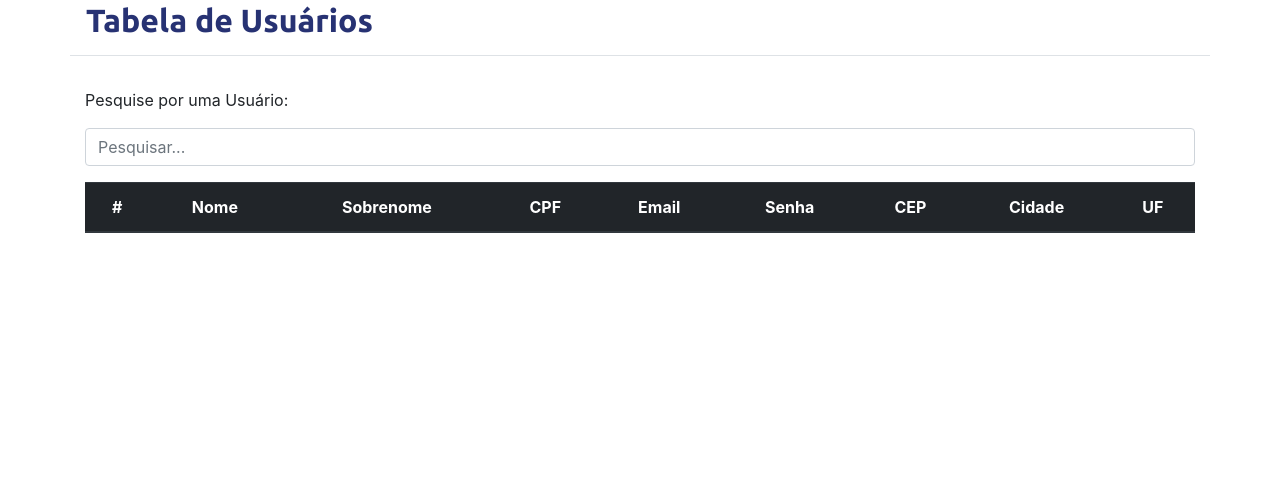
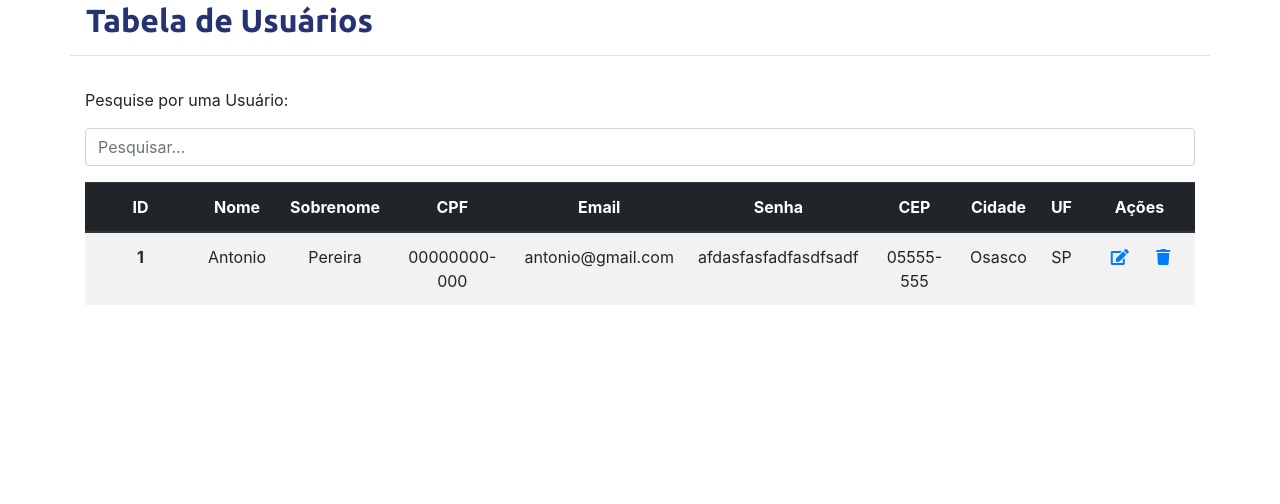
Before and after one commit to RafaelCarvalhoNeto/projeto-integrador-dh, a PHP site: page /admUsuarios.php in a window 1280 px wide. Shown: the part 231-735 px from the top of the page. Run offline with PHP 8.4, Linux system fonts and the light colour scheme; data that the repository does not hold is empty; some libraries are stand-ins or nearby versions.

Commit message:
editando tabelas, responsividade e nav adm

```diff
--- a/admUsuarios.php
+++ b/admUsuarios.php
@@ -6,7 +6,7 @@
 <section class="jumbotron jumbotron-fluid py-2">
     <div class="container">
         <div class="row">
-            <div class="col-12 d-flex text-center">
+            <div class="col-12 d-flex text-center flex-wrap">
                 <p class="mr-3 my-auto"><strong>Menu Administrativo (Provisório)</strong></p>
                 <a class="mr-3 my-auto" href="admCategorias.php">Categorias</a>
                 <a class="mr-3 my-auto" href="admMensagens.php">Mensagens</a>
@@ -24,39 +24,48 @@
         <div class="col-12 mt-3 mb-3">
             <p>Pesquise por uma Usuário:</p>
             <input class="form-control" id="myInput" type="text" placeholder="Pesquisar...">
-
-            <table class="table table-striped text-center mt-3">
+            <div class="tableAdm">
+                <table class="table table-striped text-center mt-3 tableAdm">
                     <thead class="thead-dark">
                         <tr>
-                    <th>#</th>
-                    <th>Nome</th>
-                    <th>Sobrenome</th>
-                    <th>CPF</th>
-                    <th>Email</th>
-                    <th>Senha</th>
-                    <th>CEP</th>
-                    <th>Cidade</th>
-                    <th>UF</th>
+                        <th scope="col">ID</th>
+                        <th scope="col">Nome</th>
+                        <th scope="col">Sobrenome</th>
+                        <th scope="col"> CPF</th>
+                        <th scope="col">Email</th>
+                        <th scope="col">Senha</th>
+                        <th scope="col">CEP</th>
+                        <th scope="col">Cidade</th>
+                        <th scope="col">UF</th>
+                        <th scope="col" colspan="2">Ações</th>
                         </tr>
                     </thead>
                     <tbody>
-                    <?php foreach ($listaDeUsuarios as $usuario): ?>
                         <tr>
-                        <th scope="row"><?php for ($i=0; $i < $usuario ; $i++) {
-                            echo $i + 1;
-                        } ?></th>
-                            <td><?= $usuario["nome"]; ?></td>
-                            <td><?= $usuario["sobrenome"]; ?></td>
-                            <td><?= $usuario["cpf"]; ?></td>
-                            <td><?= $usuario["email"]; ?></td>
-                            <td><?= $usuario["senha"]; ?></td>
-                            <td><?= $usuario["cep"]; ?></td>
-                            <td><?= $usuario["cidade"]; ?></td>
-                            <td><?= $usuario["uf"]; ?></td>
+                            <th scope="row">1</th>
+                            <td scope="row">Antonio</td>
+                            <td scope="row">Pereira</td>
+                            <td scope="row">00000000-000</td>
+                            <td scope="row">antonio@gmail.com</td>
+                            <td scope="row">afdasfasfadfasdfsadf</td>
+                            <td scope="row">05555-555</td>
+                            <td scope="row">Osasco</td>
+                            <td scope="row">SP</td>
+                            <td scope="row">
+                                <a href="#">
+                                    <i class="fas fa-edit"></i>
+                                </a>
+                            </td>
+                            <td scope="row">
+                                <a href="#" data-toggle="modal" data-target="#modal">
+                                    <i class="fas fa-trash"></i>
+                                </a>
+                            </td>
                         </tr>
-                    <?php endforeach; ?>
                     </tbody>
                 </table>
+
+            </div>
 
 
         </div>
--- a/assets/css/style.css
+++ b/assets/css/style.css
@@ -195,19 +195,33 @@ address{
 
 /* TABELAS */
 
-#table {
+.tableAdm {
     overflow-x:auto !important;
+
 }
 
 .arrendonar{
     border-radius: 100px;
 }
-
 /* Por alguma razao as paginas Adm nao estao puxando este codigo entao inclui style individual em cada imagem*/
 img#thumbProduto{
     max-width: 50px !important;
 }
 
+.tableAdm td:nth-last-child(1){
+    padding-left: 0 !important;
+
+}
+.tableAdm td:nth-last-child(2){
+    padding-right: 0 !important;
+
+}
+.tableAdm thead th:last-child{
+    width: 10%;
+}
+.tableAdm thead th:first-child{
+    width: 10%;
+}
 
 
 
--- a/historicoPedidos.php
+++ b/historicoPedidos.php
@@ -11,14 +11,13 @@
       <h3>Fulano da Silva</h3>
       <p>fulano@gmail.com</p>
       <a href="#">Editar perfil</a>
-      <aside class="col-md" id="barraPerfil">
     </div>
 
-    <aside class="col-md-4">
+    <div class="col-md-4">
       <div class="rounded-circle">
         <img src="https://cdn2.vectorstock.com/i/thumb-large/23/81/default-avatar-profile-icon-vector-18942381.jpg" alt="Imagem de Perfil">
       </div>
-    </aside>
+    </div>
 
   </div>
 
--- a/inc/footer.php
+++ b/inc/footer.php
@@ -60,7 +60,7 @@
               <small id="emailHelp" class="form-text text-muted">Nunca salve seu email em computadores públicos.</small>
             </div>
             <div class="form-group">
-              <label for="senha">Password</label>
+              <label for="senha">Senha</label>
               <input type="password" class="form-control" id="senha" placeholder="insira sua senha" aria-describedby="passwordHelp">
               <small id="passwordHelp" class="form-text text-muted">Nunca salve sua senha em computadores públicos.</small>
             </div>
@@ -74,8 +74,8 @@
           <button type="button" class="btn btn-secondary" data-dismiss="modal">Fechar</button>
           <button type="button" class="btn btn-primary">Logar</button>
         </div>
-        <label class="container justify-content-right">Ainda não tem cadastro? <a href="cadastro.php"><small>Cadastre-se Aqui!</small></a></label>
-        <label class="container justify-content-right">Esqueceu sua senha? <a href="#"><small>Clique Aqui!</small></a></label>
+        <label class="container justify-content-right mb-0">Ainda não tem cadastro? <a href="cadastro.php"><small>Cadastre-se Aqui!</small></a></label>
+        <label class="container justify-content-right mb-4">Esqueceu sua senha? <a href="#"><small>Clique Aqui!</small></a></label>
       </div>
     </div>
   </div>
```
Also changed, not shown: admCategorias.php (+29 -4 lines), admMensagens.php (+9 -7 lines), admProdutos.php (+30 -10 lines). Lines whose indentation alone changed are shown as unchanged.
